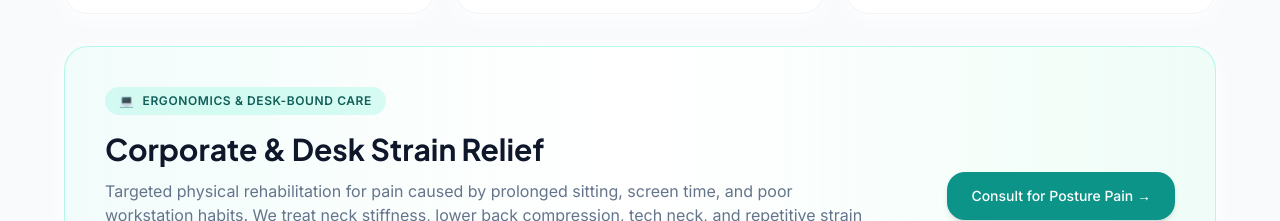
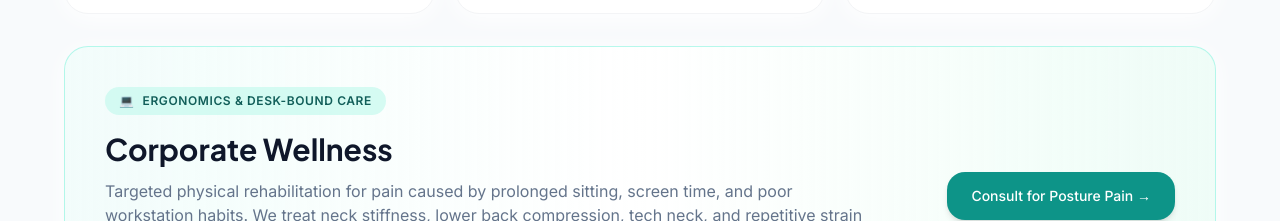
Before and after one commit to samriddhi12pandey/soumya-physio, a React (Vite) app: page / in a window 1280 px wide. Shown: the part 2820-3041 px from the top of the page. Built offline with nearby package versions, Linux system fonts and the light colour scheme.

Commit message:
Change section heading to Corporate Wellness

```diff
--- a/src/components/sections/ServicesSection.tsx
+++ b/src/components/sections/ServicesSection.tsx
@@ -100,7 +100,7 @@ export default function ServicesSection() {
               </div>
 
               <h3 className="font-display font-bold text-heading text-2xl md:text-3xl mb-3">
-                Corporate & Desk Strain Relief
+                Corporate Wellness
               </h3>
 
               <p className="text-body text-sm md:text-base leading-relaxed mb-5">
```
